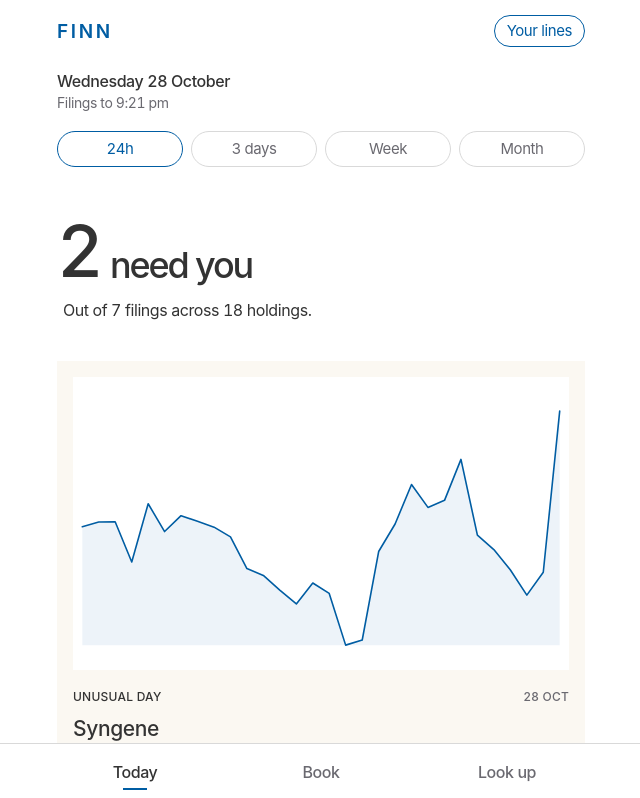
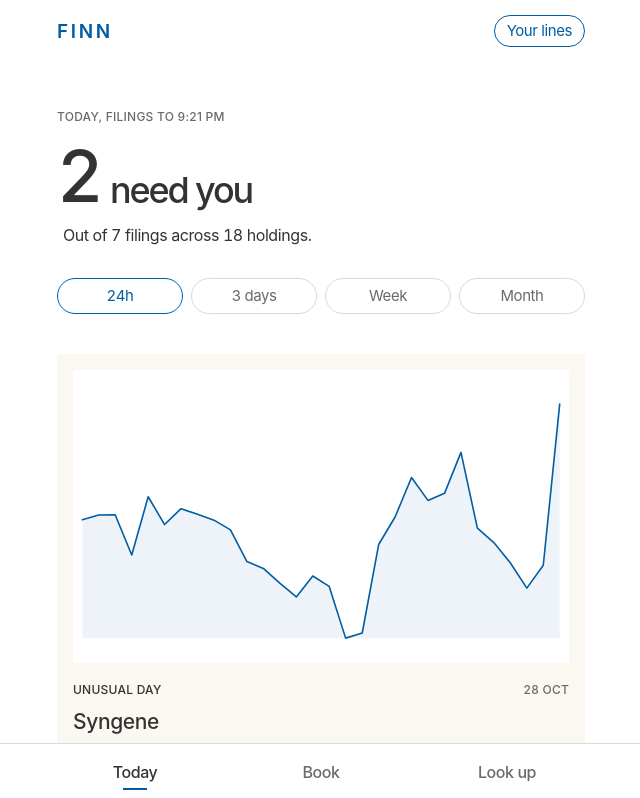
Before and after one commit to vedant-22/finn, a React (Vite) app in the folder web/: page / in a window 1280 px wide. Shown: the top 798 px of the page, without its empty margins (319-959 px from the left). Built offline with nearby package versions, Linux system fonts and the light colour scheme; a web font is replaced by a local one.

Commit message:
Add section header to today

```diff
--- a/web/src/Today.tsx
+++ b/web/src/Today.tsx
@@ -29,6 +29,7 @@ export function Today({ push, lines, setLines, openCompany, openLines }: {
   const sieve = useRef(!sessionStorage.getItem('finn-sieved'))
   useEffect(() => { sessionStorage.setItem('finn-sieved', '1') }, [])
   const asof = new Date(push.asof)
+  const time = asof.toLocaleTimeString('en-IN', { hour: 'numeric', minute: '2-digit' }).toLowerCase()
   const routine = t.folded.reduce((n, s) => n + s.filings.length, 0)
   const bars = (sym: string, upto?: string) => {
     const all = push.eod[sym] || []
@@ -39,19 +40,10 @@ export function Today({ push, lines, setLines, openCompany, openLines }: {
   return (
     <main className="screen today">
       <Masthead right={<button className="btn-outline btn-sm" onClick={openLines}>Your lines</button>} />
-      <p className="dateline">
-        {asof.toLocaleDateString('en-IN', { weekday: 'long', day: 'numeric', month: 'long' })}
-        <span className="sub"> {asof.toDateString() === new Date().toDateString() ? 'Filings' : 'Snapshot, filings'} to {asof.toLocaleTimeString('en-IN', { hour: 'numeric', minute: '2-digit' }).toLowerCase()}</span>
-      </p>
-
-      <div className="window" role="radiogroup" aria-label="Time window">
-        {WINDOWS.map(w => (
-          <button key={w.h} role="radio" aria-checked={lines.hours === w.h} className={lines.hours === w.h ? 'on' : ''}
-            onClick={() => setLines({ ...lines, hours: w.h })}>{w.label}</button>
-        ))}
-      </div>
-
       <section className="hero">
+        <p className="lbl lbl-quiet hero-lbl">{asof.toDateString() === new Date().toDateString()
+          ? `Today, filings to ${time}`
+          : `Snapshot, ${asof.toLocaleDateString('en-IN', { weekday: 'long', day: 'numeric', month: 'long' })}, ${time}`}</p>
         {/* The roll is for the eye; a screen reader hears the settled count once */}
         <h1 className="sr-only" aria-live="polite">{count === 0 ? 'Nothing needs you' : `${count} ${count === 1 ? 'needs' : 'need'} you`}</h1>
         <div className="hero-fig" aria-hidden="true">
@@ -62,6 +54,12 @@ export function Today({ push, lines, setLines, openCompany, openLines }: {
         {count === 0 && <p className="hero-2">{t.filings === 0
           ? 'None of your holdings filed anything in this window, and no price crossed your lines.'
           : 'Nothing crossed your lines. The rest is folded below.'}</p>}
+        <div className="window" role="radiogroup" aria-label="Time window">
+          {WINDOWS.map(w => (
+            <button key={w.h} role="radio" aria-checked={lines.hours === w.h} className={lines.hours === w.h ? 'on' : ''}
+              onClick={() => setLines({ ...lines, hours: w.h })}>{w.label}</button>
+          ))}
+        </div>
       </section>
 
       <ol className="cards">
--- a/web/src/styles.css
+++ b/web/src/styles.css
@@ -82,10 +82,11 @@ blockquote { margin: 0; }
 /* ---------- Today ---------- */
 .dateline { font-size: 16px; line-height: 140%; font-weight: 500; letter-spacing: -0.42px; margin-top: var(--s-5xs); }
 .dateline .sub { display: block; font-size: 14px; font-weight: 400; letter-spacing: -0.39px; }
-.window { display: flex; gap: var(--s-5xs); margin-top: var(--s-2xs); }
+.window { display: flex; gap: var(--s-5xs); margin-top: var(--s-m); }
 .window button { flex: 1; height: 36px; text-align: center; border-radius: var(--r-pill); border: 1px solid var(--rule); color: var(--ink-2); font-size: 15px; transition: border-color 200ms, color 200ms; }
 .window button.on { border-color: var(--brand); color: var(--brand); }
 .hero { padding: var(--s-xl) 0 var(--s-l); }
+.hero-lbl { margin-bottom: var(--s-2xs); }
 .hero-fig { display: flex; flex-wrap: wrap; align-items: flex-end; column-gap: 10px; }
 .hero-unit { font: 500 36px/112% var(--f); letter-spacing: -2.16px; padding-bottom: 2px; }
 .hero-1 { font-size: 16px; margin-top: var(--s-3xs); padding-left: var(--s-nano); }
```
